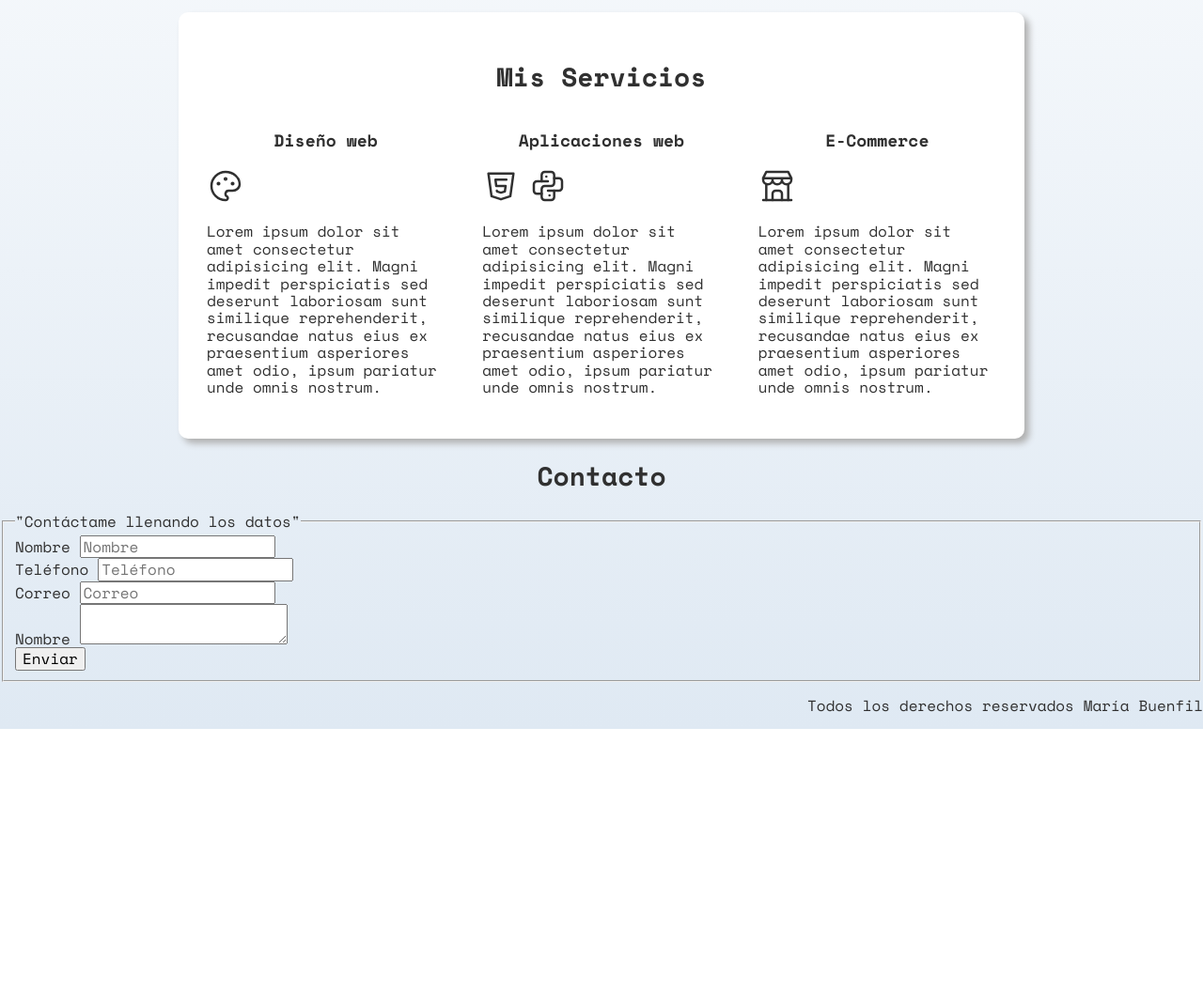
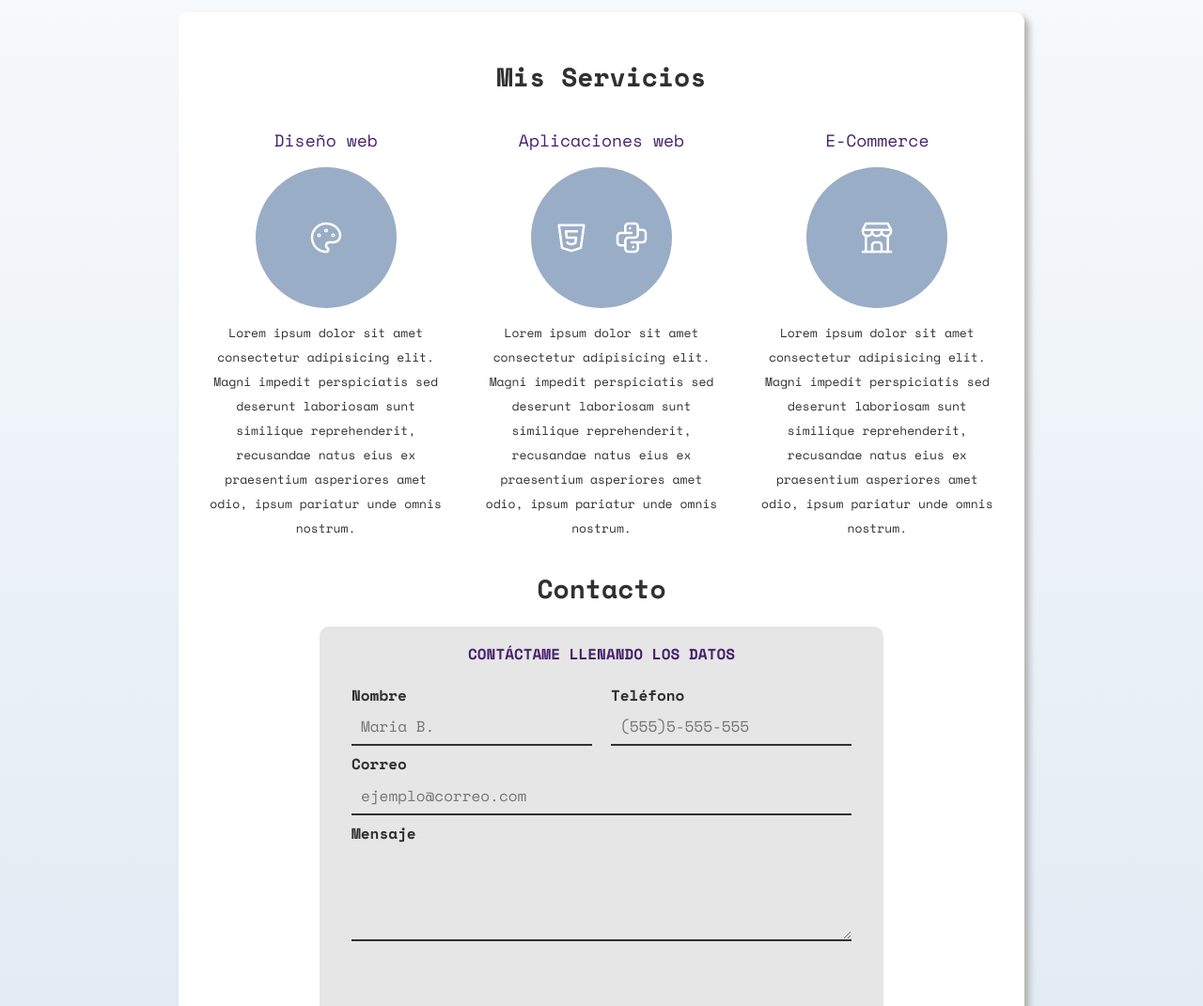
Before and after one commit to astrolu/first_website, a plain HTML site: page index.html in a window 1280 px wide. Shown: the part 440-1511 px from the top of the page at 94% size. Before the commit the page ends 1216 px from the top, so only its background shows below. Drawn offline with nearby package versions, Linux system fonts and the light colour scheme.

Commit message:
styled form + icons

```diff
--- a/css/style.css
+++ b/css/style.css
@@ -20,6 +20,8 @@ html {
     /* 1 rem = 10 px*/
     box-sizing: border-box;
     /*hack para box model*/
+    /* scroll-snap-type: y mandatory;
+    snap en secciones elegidas*/
 }
 
 /*hack para Box-Model*/
@@ -46,8 +48,8 @@ body {
     stroke: #47226e;
 }
 
-.iconos {
-    stroke: var(--black);
+.icono {
+    stroke: var(--white);
 }
 
 /* botones */
@@ -64,10 +66,12 @@ body {
     border-radius: 2rem;
     width: 85%;
     transition: background-color .4s;
+    border: none;
 }
 
 .boton:hover {
     background-color: #503d61;
+    cursor: pointer;
 }
 
 @media(min-width: 768px) {
@@ -110,7 +114,7 @@ span {
 
 /** parrafos **/
 p {
-    font-size: 1.6rem;
+    font-size: 1.3rem;
 }
 
 /* N A V E G A C I O N - P R I N C I P A L*/
@@ -186,21 +190,121 @@ p {
     align-items: flex-end;
 }
 
+/* S C R O L L - S N A P -- No me gustó
+.servicios,
+.navegacion-principal,
+.formulario {
+    scroll-snap-align: center;
+    scroll-snap-stop: always;
+}*/
+
 /* S E C C I O N - S E R V I C I O S*/
-.servicios {
-    display: flex;
-    flex-direction: column;
-}
+
 
 @media(min-width: 768px) {
     .servicios {
         display: grid;
         grid-template-columns: repeat(3, 1fr);
         /* 1fr 1fr 1fr*/
-        grid-column-gap: 4rem;
+        column-gap: 4rem;
     }
+}
+
+.servicio {
+    display: flex;
+    flex-direction: column;
+    align-items: center;
+}
+
+.servicio h3 {
+    color: #47226e;
+    font-weight: normal;
+}
+
+.servicio p {
+    line-height: 2;
+    text-align: center;
 }
 
 .pie {
     text-align: right;
 }
+
+.iconos {
+    height: 15rem;
+    width: 15rem;
+    background-color: var(--primary);
+    border-radius: 50%;
+    display: flex;
+    justify-content: space-evenly;
+    align-items: center;
+}
+
+/* C O N T A C T O */
+.formulario {
+    background-color: #e6e6e6;
+    width: min(60rem, 100%);
+    /*utilzar el valor más pequeño*/
+    margin: 0 auto;
+    padding: 2rem;
+    border-radius: 1rem;
+}
+
+.formulario fieldset {
+    border: none;
+}
+
+.formulario legend {
+    text-align: center;
+    color: #47226e;
+    font-weight: bold;
+    text-transform: uppercase;
+    margin-bottom: 2rem;
+}
+
+@media(min-width: 768px) {
+    .contenedor-campos {
+        display: grid;
+        grid-template-columns: repeat(2, 1fr);
+        grid-template-rows: auto auto 20rem;
+        column-gap: 2rem;
+    }
+}
+
+.campo:nth-child(3),
+.campo:nth-child(4) {
+    grid-column: 1/3;
+}
+
+.campo {
+    margin-bottom: 1rem;
+}
+
+.campo label {
+    color: ;
+    font-weight: bold;
+    margin-bottom: .5rem;
+    display: block;
+}
+
+
+input,
+textarea {
+    width: 100%;
+    background-color: transparent;
+    border: none;
+    border-bottom: 0.2rem solid var(--black);
+    padding: 1rem;
+}
+
+textarea {
+    height: 10rem;
+}
+
+.enviar .boton {
+    width: 100%;
+}
+
+.pie {
+    text-align: center;
+}
--- a/index.html
+++ b/index.html
@@ -50,9 +50,10 @@
     <main class="contenedor sombra">
         <h2>Mis Servicios</h2>
         <div class="servicios">
-            <section>
+            <section class="servicio">
                 <h3>Diseño web</h3>
-                <svg class="iconos" xmlns="http://www.w3.org/2000/svg" class="icon icon-tabler icon-tabler-palette"
+                <div class="iconos">
+                    <svg class="icono" xmlns="http://www.w3.org/2000/svg" class="icon icon-tabler icon-tabler-palette"
                         width="40" height="40" viewBox="0 0 24 24" stroke-width="1.5" stroke="#000000" fill="none"
                         stroke-linecap="round" stroke-linejoin="round">
                         <path stroke="none" d="M0 0h24v24H0z" fill="none" />
@@ -62,6 +63,7 @@
                         <circle cx="12" cy="7.5" r=".5" fill="currentColor" />
                         <circle cx="16.5" cy="10.5" r=".5" fill="currentColor" />
                     </svg>
+                </div>
                 <p>Lorem ipsum dolor sit amet consectetur adipisicing elit. Magni impedit perspiciatis sed deserunt
                     laboriosam
                     sunt
@@ -71,22 +73,22 @@
                     nostrum.</p>
             </section>
 
-            <section>
+            <section class="servicio">
                 <h3>Aplicaciones web</h3>
-
                 <!--Icono de html-->
-                <svg class="iconos" xmlns="http://www.w3.org/2000/svg" class="icon icon-tabler icon-tabler-brand-html5"
-                    width="40" height="40" viewBox="0 0 24 24" stroke-width="1.5" stroke="#000000" fill="none"
-                    stroke-linecap="round" stroke-linejoin="round">
+                <div class="iconos">
+                    <svg class='icono' xmlns="http://www.w3.org/2000/svg"
+                        class="icon icon-tabler icon-tabler-brand-html5" width="40" height="40" viewBox="0 0 24 24"
+                        stroke-width="1.5" stroke="#000000" fill="none" stroke-linecap="round" stroke-linejoin="round">
                         <path stroke="none" d="M0 0h24v24H0z" fill="none" />
                         <path d="M20 4l-2 14.5l-6 2l-6 -2l-2 -14.5z" />
                         <path d="M15.5 8h-7l.5 4h6l-.5 3.5l-2.5 .75l-2.5 -.75l-.1 -.5" />
                     </svg>
 
                     <!--Icono de python-->
-                <svg class="iconos" xmlns="http://www.w3.org/2000/svg" class="icon icon-tabler icon-tabler-brand-python"
-                    width="40" height="40" viewBox="0 0 24 24" stroke-width="1.5" stroke="#000000" fill="none"
-                    stroke-linecap="round" stroke-linejoin="round">
+                    <svg class="icono" xmlns="http://www.w3.org/2000/svg"
+                        class="icon icon-tabler icon-tabler-brand-python" width="40" height="40" viewBox="0 0 24 24"
+                        stroke-width="1.5" stroke="#000000" fill="none" stroke-linecap="round" stroke-linejoin="round">
                         <path stroke="none" d="M0 0h24v24H0z" fill="none" />
                         <path d="M12 9h-7a2 2 0 0 0 -2 2v4a2 2 0 0 0 2 2h3" />
                         <path d="M12 15h7a2 2 0 0 0 2 -2v-4a2 2 0 0 0 -2 -2h-3" />
@@ -95,6 +97,7 @@
                         <line x1="11" y1="6" x2="11" y2="6.01" />
                         <line x1="13" y1="18" x2="13" y2="18.01" />
                     </svg>
+                </div>
 
                 <p>Lorem ipsum dolor sit amet consectetur adipisicing elit. Magni impedit perspiciatis sed deserunt
                     laboriosam
@@ -105,11 +108,11 @@
                     nostrum.</p>
             </section>
 
-            <section>
+            <section class="servicio">
                 <h3>E-Commerce</h3>
-
+                <div class="iconos">
                     <!--Icono de tiendita-->
-                <svg class="iconos" xmlns="http://www.w3.org/2000/svg"
+                    <svg class='icono' xmlns="http://www.w3.org/2000/svg"
                         class="icon icon-tabler icon-tabler-building-store" width="40" height="40" viewBox="0 0 24 24"
                         stroke-width="1.5" stroke="#000000" fill="none" stroke-linecap="round" stroke-linejoin="round">
                         <path stroke="none" d="M0 0h24v24H0z" fill="none" />
@@ -119,7 +122,7 @@
                         <line x1="19" y1="21" x2="19" y2="10.85" />
                         <path d="M9 21v-4a2 2 0 0 1 2 -2h2a2 2 0 0 1 2 2v4" />
                     </svg>
-
+                </div>
                 <p>Lorem ipsum dolor sit amet consectetur adipisicing elit. Magni impedit perspiciatis sed deserunt
                     laboriosam
                     sunt
@@ -130,42 +133,44 @@
             </section>
         </div>
 
-    </main>
-
         <section class="contacto-panel">
             <h2>Contacto</h2>
 
-        <form>
+            <form class="formulario">
                 <fieldset>
-                <legend>"Contáctame llenando los datos"</legend>
-                <div>
+                    <legend>Contáctame llenando los datos</legend>
+                    <div class="contenedor-campos">
+                        <div class="campo">
                             <label>Nombre</label>
-                    <input type="text" placeholder="Nombre">
+                            <input type="text" placeholder="Maria B.">
                         </div>
 
-                <div>
+                        <div class="campo">
                             <label>Teléfono</label>
-                    <input type="tel" placeholder="Teléfono">
+                            <input type="tel" placeholder="(555)5-555-555">
                         </div>
 
-                <div>
+                        <div class="campo">
                             <label>Correo</label>
-                    <input type="email" placeholder="Correo">
+                            <input type="email" placeholder="ejemplo@correo.com">
                         </div>
 
-                <div>
-                    <label>Nombre</label>
+                        <div class="campo">
+                            <label>Mensaje</label>
                             <textarea></textarea>
                         </div>
+                    </div>
+                    <!--contenedor-campos-->
 
-                <div>
-                    <button type="Submit">Enviar</button>
+                    <div class="enviar">
+                        <button class="boton" type="Submit">Enviar</button>
                     </div>
 
                 </fieldset>
             </form>
 
         </section>
+    </main>
 
     <footer class="pie">
         <p>Todos los derechos reservados María Buenfil</p>
```
Lines whose indentation alone changed are shown as unchanged.
